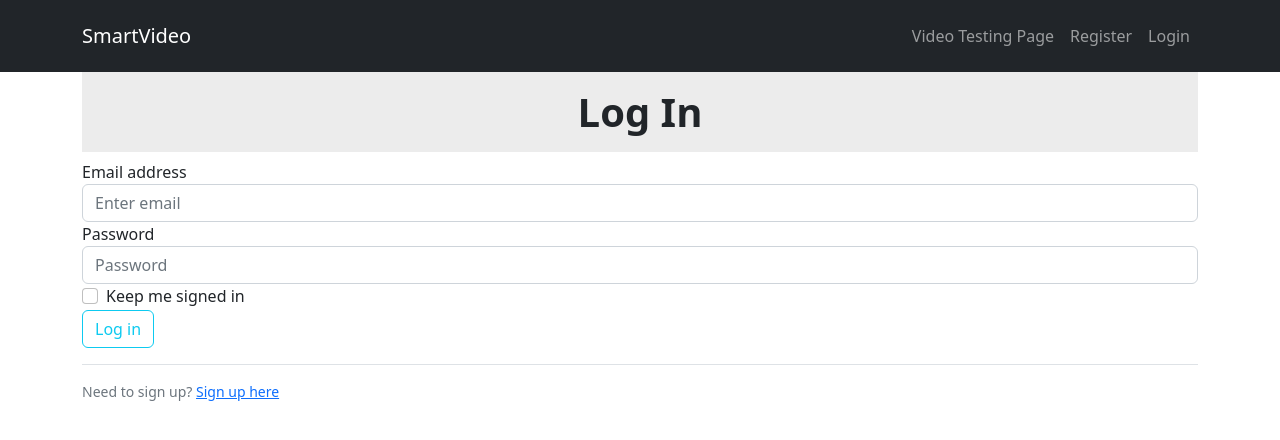
After one commit to Ariq00/Artificially-Intelligent-Video, a Flask app: page /login in a window 1280 px wide. The commit adds this page. Shown: the top 440 px of the page. Run offline with Flask 2, Linux system fonts and the light colour scheme; some libraries are stand-ins or nearby versions.

Commit message:
Added login functionality

```diff
--- a/api/requirements.txt
+++ b/api/requirements.txt
@@ -7,3 +7,6 @@ Werkzeug==2.1.2
 gunicorn==20.1.0
 mongoengine==0.24.1
 dnspython==2.2.1
+flask-wtf==1.0.1
+email-validator==1.2.1
+flask-login==0.6.1
--- a/api/src/app.py
+++ b/api/src/app.py
@@ -11,6 +11,8 @@ from pytube.exceptions import PytubeError
 from summarize_text import summarize_text
 from watson_nlu import analyse_text
 from auth.routes import auth_bp
+from flask_login import LoginManager
+from models import User
 
 mongoengine.connect(host=mongo_host)
 
@@ -18,8 +20,14 @@ app = Flask(__name__)
 app.secret_key = secret_key
 app.config["UPLOAD_FOLDER"] = "./static/video/"
 app.config['MAX_CONTENT_LENGTH'] = 50 * 1024 * 1024  # max upload size is 50mb
+
 # register blueprints
 app.register_blueprint(auth_bp)
+
+# login setup
+login_manager = LoginManager()
+login_manager.init_app(app)
+login_manager.login_view = "auth.login"
 
 
 @app.route("/", methods=["POST", "GET"])
@@ -130,5 +138,14 @@ def video_testing_page():
                            concepts=analyse_text("bitcoin.json")["concepts"])
 
 
+@login_manager.user_loader
+def load_user(user_id):
+    """ Takes a user ID and returns a user object or None if the user does
+    not exist """
+    if user_id is not None:
+        return User.objects(id=user_id).first()
+    return None
+
+
 if __name__ == "__main__":
     app.run(debug=True)
--- /dev/null
+++ b/api/src/auth/forms.py
@@ -0,0 +1,51 @@
+from flask import flash
+from flask_wtf import FlaskForm
+from wtforms import StringField, PasswordField, SubmitField, BooleanField, \
+    EmailField
+from wtforms.validators import DataRequired, EqualTo, ValidationError, Email
+from models import User
+from werkzeug.security import check_password_hash
+
+
+class RegistrationForm(FlaskForm):
+    first_name = StringField(label='First name',
+                             validators=[DataRequired()])
+    last_name = StringField(label='Last name',
+                            validators=[DataRequired()])
+    email = EmailField(label='Email address',
+                       validators=[DataRequired(),
+                                   Email(message="Invalid Email")])
+    password = PasswordField(label='Password', validators=[DataRequired()])
+    password_repeat = PasswordField(
+        label='Confirm Password',
+        validators=[DataRequired(),
+                    EqualTo('password',
+                            message='Passwords must match')])
+    submit = SubmitField('Register')
+
+    def validate_email(self, email):
+        users = User.objects(email=email.data)
+        if users:
+            raise ValidationError(
+                'Email address already in use')
+
+
+class LoginForm(FlaskForm):
+    email = EmailField(label='Email address', validators=[DataRequired()])
+    password = PasswordField(label='Password', validators=[DataRequired()])
+    remember = BooleanField('Keep me signed in')
+    submit = SubmitField('Log in')
+
+    def validate_email(self, email):
+        users = User.objects(email=email.data)
+        if not users:
+            flash(f"Please chck the email entered and try again.", 'danger')
+            raise ValidationError(
+                'No email associated with that account!')
+
+    def validate_password(self, password):
+        user = User.objects(email=self.email.data).first()
+        if not check_password_hash(user.password, password.data):
+            flash(f"Please double check your password and try again", 'danger')
+            raise ValidationError(
+                'Incorrect password. Please double-check and try again.')
--- a/api/src/auth/routes.py
+++ b/api/src/auth/routes.py
@@ -1,15 +1,48 @@
-from flask import Blueprint
+from flask import Blueprint, render_template, flash, redirect, url_for
+from werkzeug.security import generate_password_hash
+from auth.forms import RegistrationForm, LoginForm
 from models import User
+from datetime import timedelta
+from flask_login import login_user, logout_user, login_required, current_user
 
 auth_bp = Blueprint('auth_bp', __name__)
 
 
-@auth_bp.route("/register")
+@auth_bp.route("/register", methods=["POST", "GET"])
 def register():
-    User(
-        password="test",
-        email="tests@mail.com",
-        first_name="first_name",
-        last_name="last_name",
-    ).save()
-    return "REGISTRATION PAGE"
+    form = RegistrationForm()
+    if form.validate_on_submit():
+        hashed_password = generate_password_hash(form.password.data)
+        user = User(
+            password=hashed_password,
+            email=form.email.data,
+            first_name=form.first_name.data,
+            last_name=form.last_name.data,
+        )
+        user.save()
+        flash(f"Thank you for signing up {form.first_name.data}!", 'success')
+        login_user(user)
+        return redirect(url_for('home'))
+
+    return render_template('register.html', title='Register', form=form)
+
+
+@auth_bp.route('/login', methods=['GET', 'POST'])
+def login():
+    form = LoginForm()
+    if form.validate_on_submit():
+        user = User.objects(email=form.email.data).first()
+        login_user(user, remember=form.remember.data,
+                   duration=timedelta(minutes=60))
+        flash(f"Welcome {current_user.first_name}. You are now logged in!",
+              'success')
+        return redirect(url_for('home'))
+    return render_template('login.html', title='Login', form=form)
+
+
+@auth_bp.route('/logout')
+@login_required
+def logout():
+    logout_user()
+    flash(f"You have been logged out", 'info')
+    return redirect(url_for('home'))
--- a/api/src/models.py
+++ b/api/src/models.py
@@ -8,6 +8,7 @@ from mongoengine import (
     ListField,
     StringField,
 )
+from flask_login import UserMixin
 
 
 class Videos(EmbeddedDocument):
@@ -19,7 +20,7 @@ class Videos(EmbeddedDocument):
     concepts = ListField()
 
 
-class User(Document):
+class User(Document, UserMixin):
     email = EmailField(required=True, unique=True)
     password = StringField(required=True)
     first_name = StringField(required=True)
--- /dev/null
+++ b/api/src/templates/login.html
@@ -0,0 +1,47 @@
+{% extends 'layout.html' %}
+{% block content %}
+    <form method="POST" action="{{ url_for('auth_bp.login') }}">
+        {{ form.csrf_token }}
+        <h1 class="text-center p-3"
+            style="background-color: rgba(0, 0, 0, 0.075);"><b>Log In</b></h1>
+        <div class="form-group">
+            {{ form.email.label }}
+            {% if form.email.errors %}
+                {{ form.email(class="form-control is-invalid", placeholder="Enter email") }}
+                <div class="invalid-feedback">
+                    {% for error in form.email.errors %}
+                        <span>{{ error }}</span>
+                    {% endfor %}
+                </div>
+            {% else %}
+                {{ form.email(class="form-control", placeholder="Enter email") }}
+            {% endif %}
+        </div>
+
+        <div class="form-group">
+            {{ form.password.label }}
+            {{ form.password(class="form-control", placeholder="Password") }}
+        </div>
+
+        <div class="form-check">
+            {{ form.remember(class="form-check-input") }}
+            {{ form.remember.label(class="form-check-label") }}
+        </div>
+        <div class="form-group">
+            {{ form.submit(class="btn btn-outline-info") }}
+        </div>
+        {#    <small class="text-muted ml-2">#}
+        {#        <a href="#">Forgot Password?</a>#}
+        {#    </small>#}
+
+    </form>
+
+    <div class="border-top pt-3">
+        <small class="text-muted">
+            Need to sign up? <a class="ml-2"
+                                href="{{ url_for("auth_bp.register") }}"> Sign
+            up here</a>
+        </small>
+    </div>
+
+{% endblock %}
--- a/api/src/templates/navigation.html
+++ b/api/src/templates/navigation.html
@@ -18,12 +18,23 @@
                     <a href="{{ url_for('video_testing_page') }}"
                        class="nav-link">Video Testing Page</a>
                 </li>
-                <li class="nav-item">
-                    <a href="#signup" class="nav-link">Sign Up</a>
-                </li>
-                <li class="nav-item">
-                    <a href="#login" class="nav-link">Login</a>
-                </li>
+                {% if not current_user.is_anonymous %}
+                    <li class="nav-item">
+                        <a href="{{ url_for('auth_bp.logout') }}"
+                           class="nav-link">Logout</a>
+                    </li>
+                {% else %}
+                    <li class="nav-item">
+                        <a href="{{ url_for('auth_bp.register') }}"
+                           class="nav-link">Register</a>
+                    </li>
+
+                    <li class="nav-item">
+                        <a href="{{ url_for('auth_bp.login') }}"
+                           class="nav-link">Login</a>
+                    </li>
+
+                {% endif %}
             </ul>
         </div>
     </div>
```
Also changed, not shown: api/src/templates/register.html (added, +91 -0 lines).
